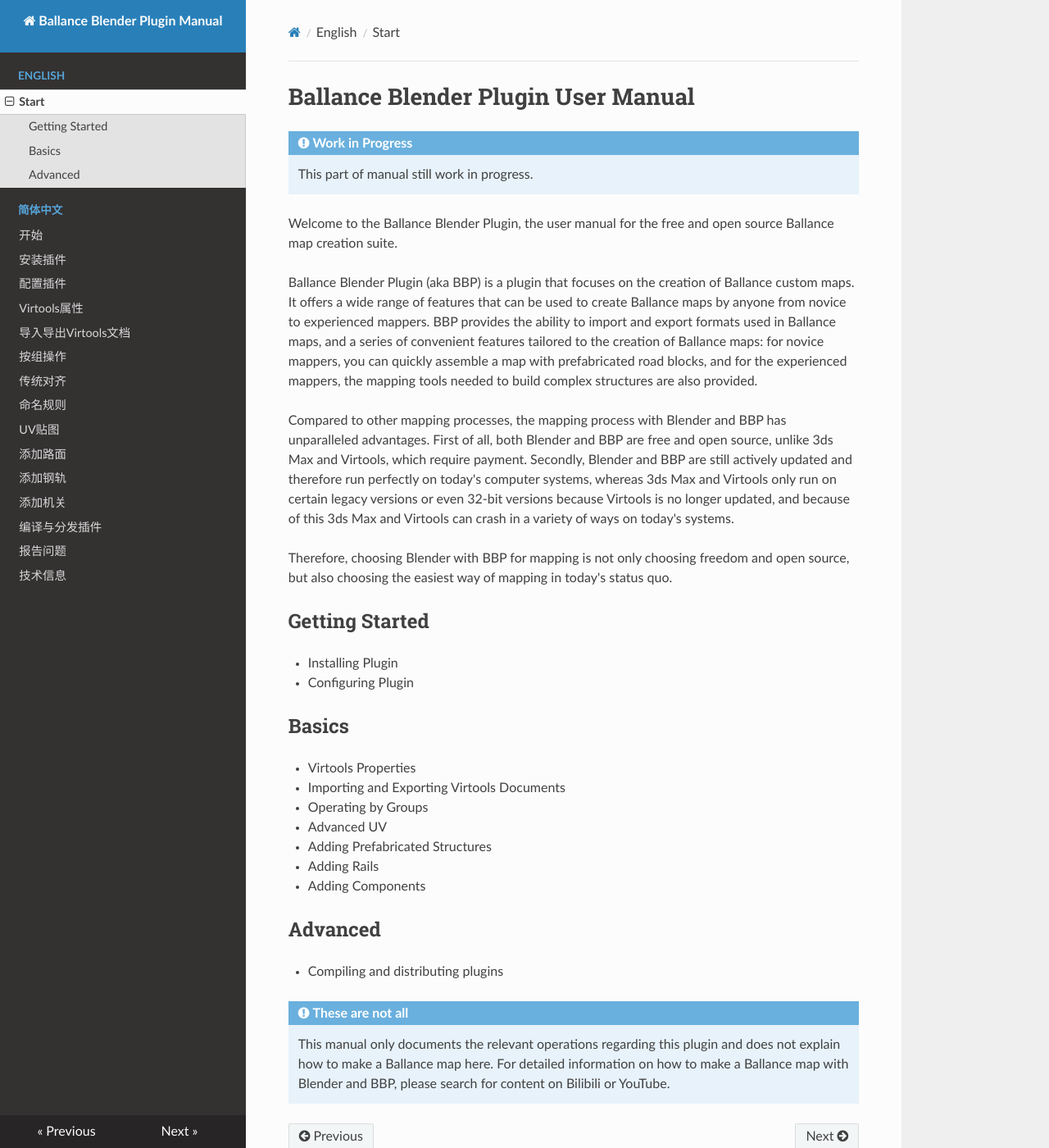
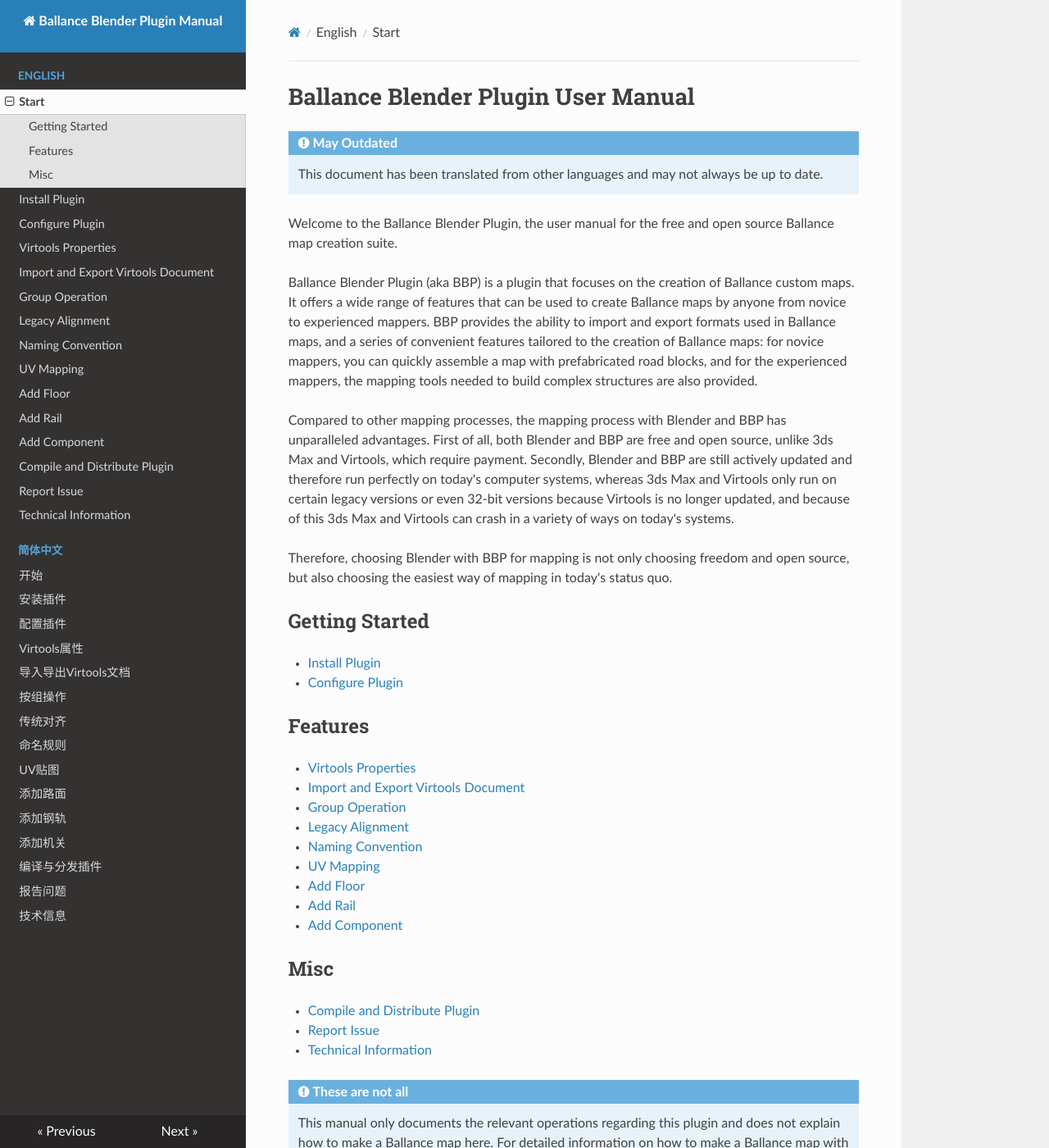
Before and after one commit to yyc12345/BallanceBlenderHelper, an MkDocs documentation site: the page built from docs/docs/en/index.md, in a window 1280 px wide and 1400 px high. Shown: the whole window at 82% size. Built offline with MkDocs 1.6.1, drawn with Linux system fonts in a browser that asks for light colours; nearby versions of some CDN libraries.

Commit message:
update doc english part

```diff
--- a/docs/docs/en/index.md
+++ b/docs/docs/en/index.md
@@ -1,7 +1,7 @@
 # Ballance Blender Plugin User Manual
 
-!!! info "Work in Progress"
-    This part of manual still work in progress.
+!!! info "May Outdated"
+    This document has been translated from other languages and may not always be up to date.
 
 Welcome to the Ballance Blender Plugin, the user manual for the free and open source Ballance map creation suite.
 
@@ -13,22 +13,26 @@
 
 ## Getting Started
 
-* Installing Plugin
-* Configuring Plugin
+* [Install Plugin](./install-plugin.md)
+* [Configure Plugin](./configure-plugin.md)
 
-## Basics
+## Features
 
-* Virtools Properties
-* Importing and Exporting Virtools Documents
-* Operating by Groups
-* Advanced UV
-* Adding Prefabricated Structures
-* Adding Rails
-* Adding Components
+* [Virtools Properties](./virtools-properties.md)
+* [Import and Export Virtools Document](./import-export-virtools.md)
+* [Group Operation](./group-operations.md)
+* [Legacy Alignment](./legacy-align.md)
+* [Naming Convention](./naming-convention.md)
+* [UV Mapping](./uv-mapping.md)
+* [Add Floor](./bme-adder.md)
+* [Add Rail](./rail-adder.md)
+* [Add Component](./component-adder.md)
 
-## Advanced
+## Misc
 
-* Compiling and distributing plugins
+* [Compile and Distribute Plugin](./compile-distribute-plugin.md)
+* [Report Issue](./report-bugs.md)
+* [Technical Information](./tech-infos.md)
 
 !!! info "These are not all"
     This manual only documents the relevant operations regarding this plugin and does not explain how to make a Ballance map here. For detailed information on how to make a Ballance map with Blender and BBP, please search for content on Bilibili or YouTube.
--- a/docs/mkdocs.yml
+++ b/docs/mkdocs.yml
@@ -8,6 +8,20 @@
   - 「    」: 'index.md'
   - English:
     - 'Start': 'en/index.md'
+    - 'Install Plugin': 'en/install-plugin.md'
+    - 'Configure Plugin': 'en/configure-plugin.md'
+    - 'Virtools Properties': 'en/virtools-properties.md'
+    - 'Import and Export Virtools Document': 'en/import-export-virtools.md'
+    - 'Group Operation': 'en/group-operations.md'
+    - 'Legacy Alignment': 'en/legacy-align.md'
+    - 'Naming Convention': 'en/naming-convention.md'
+    - 'UV Mapping': 'en/uv-mapping.md'
+    - 'Add Floor': 'en/bme-adder.md'
+    - 'Add Rail': 'en/rail-adder.md'
+    - 'Add Component': 'en/component-adder.md'
+    - 'Compile and Distribute Plugin': 'en/compile-distribute-plugin.md'
+    - 'Report Issue': 'en/report-bugs.md'
+    - 'Technical Information': 'en/tech-infos.md'
   - 简体中文:
     - '开始': 'zh-cn/index.md'
     - '安装插件': 'zh-cn/install-plugin.md'
```
Also changed, not shown: docs/docs/en/bme-adder.md (added, +4 -0 lines), docs/docs/en/compile-distribute-plugin.md (added, +4 -0 lines), docs/docs/en/component-adder.md (added, +4 -0 lines), docs/docs/en/configure-plugin.md (added, +4 -0 lines), docs/docs/en/group-operations.md (added, +4 -0 lines), docs/docs/en/import-export-virtools.md (added, +4 -0 lines), docs/docs/en/install-plugin.md (added, +4 -0 lines), docs/docs/en/legacy-align.md (added, +4 -0 lines), docs/docs/en/naming-convention.md (added, +4 -0 lines), docs/docs/en/rail-adder.md (added, +4 -0 lines), docs/docs/en/report-bugs.md (added, +4 -0 lines), docs/docs/en/tech-infos.md (added, +4 -0 lines), docs/docs/en/uv-mapping.md (added, +4 -0 lines), docs/docs/en/virtools-properties.md (added, +4 -0 lines), 2 more files.
